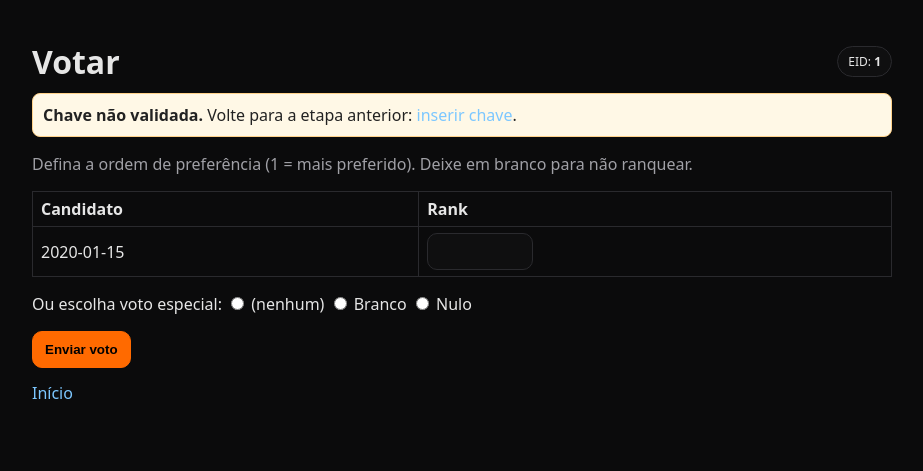
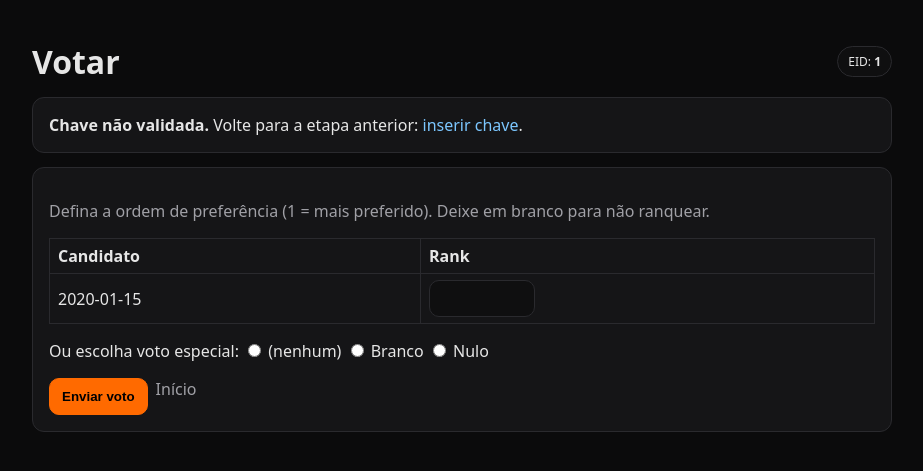
Before and after one commit to Jccasafus-hub/SchulzeVote, a Flask app: template templates/vote_painel.html in a window 1280 px wide. Shown: the top 471 px of the page, without its empty margins (178-1101 px from the left). Run offline with Flask 3, Linux system fonts and the light colour scheme; the template is opened without the code that fills it: most values are stand-ins (such as "Sample title", 1, 10 or a date in 2020).

Commit message:
Update vote_painel.html

```diff
--- a/templates/vote_painel.html
+++ b/templates/vote_painel.html
@@ -1,15 +1,13 @@
 {% extends "base.html" %}
 {% block content %}
-<div style="display:flex;justify-content:space-between;align-items:center;gap:8px;flex-wrap:wrap;margin-bottom:10px">
+  <div class="top">
     <h1 style="margin:0">Votar</h1>
-  <div style="background:#0f0f10;border:1px solid #2a2a2e;border-radius:20px;padding:6px 10px;font-size:12px">
-    EID: <b>{{ eid }}</b>
-  </div>
+    <span class="chip">EID: <b>{{ eid }}</b></span>
   </div>
 
   {% with messages = get_flashed_messages(with_categories=true) %}
     {% if messages %}
-    <div style="background:#151517;border:1px solid #2a2a2e;border-radius:12px;padding:12px;margin:12px 0">
+      <div class="card">
         <ul style="margin:0 0 0 18px">
           {% for cat,msg in messages %}
             <li><b>{{ cat }}</b>: {{ msg }}</li>
@@ -20,21 +18,22 @@
   {% endwith %}
 
   {% if not session_vkey %}
-  <div style="background:#fff8e6;color:#222;border:1px solid #ffd28a;border-radius:8px;padding:10px;margin-bottom:12px">
+    <div class="card">
       <b>Chave não validada.</b> Volte para a etapa anterior: <a href="/vote">inserir chave</a>.
     </div>
   {% endif %}
 
+  <div class="card">
     <form method="POST" action="/vote/panel">
-  <p style="color:#a0a0a6">Defina a ordem de preferência (1 = mais preferido). Deixe em branco para não ranquear.</p>
-  <table style="border-collapse:collapse">
-    <tr><th style="border:1px solid #2a2a2e;padding:6px 8px">Candidato</th><th style="border:1px solid #2a2a2e;padding:6px 8px">Rank</th></tr>
+      <p class="muted">Defina a ordem de preferência (1 = mais preferido). Deixe em branco para não ranquear.</p>
+      <table>
+        <tr><th>Candidato</th><th>Rank</th></tr>
         {% for c in candidates %}
           <tr>
-        <td style="border:1px solid #2a2a2e;padding:6px 8px">{{ c }}</td>
-        <td style="border:1px solid #2a2a2e;padding:6px 8px">
+            <td>{{ c }}</td>
+            <td>
               {% if "Branco" in c or "Nulo" in c %}
-            <small>Use “Voto em Branco/Nulo” abaixo</small>
+                <small class="muted">Use “Voto em Branco/Nulo” abaixo</small>
               {% else %}
                 <input name="rank_{{ loop.index0 }}" style="width:80px" pattern="\d*">
                 <input type="hidden" name="cand_{{ loop.index0 }}" value="{{ c }}">
@@ -50,8 +49,10 @@
         <label><input type="radio" name="special_vote" value="NULL"> Nulo</label>
       </p>
 
+      <div class="actions">
         <button type="submit">Enviar voto</button>
+        <a class="muted" href="/">Início</a>
+      </div>
     </form>
-
-<p style="margin-top:14px"><a href="/">Início</a></p>
+  </div>
 {% endblock %}
```
Lines whose indentation alone changed are shown as unchanged.
